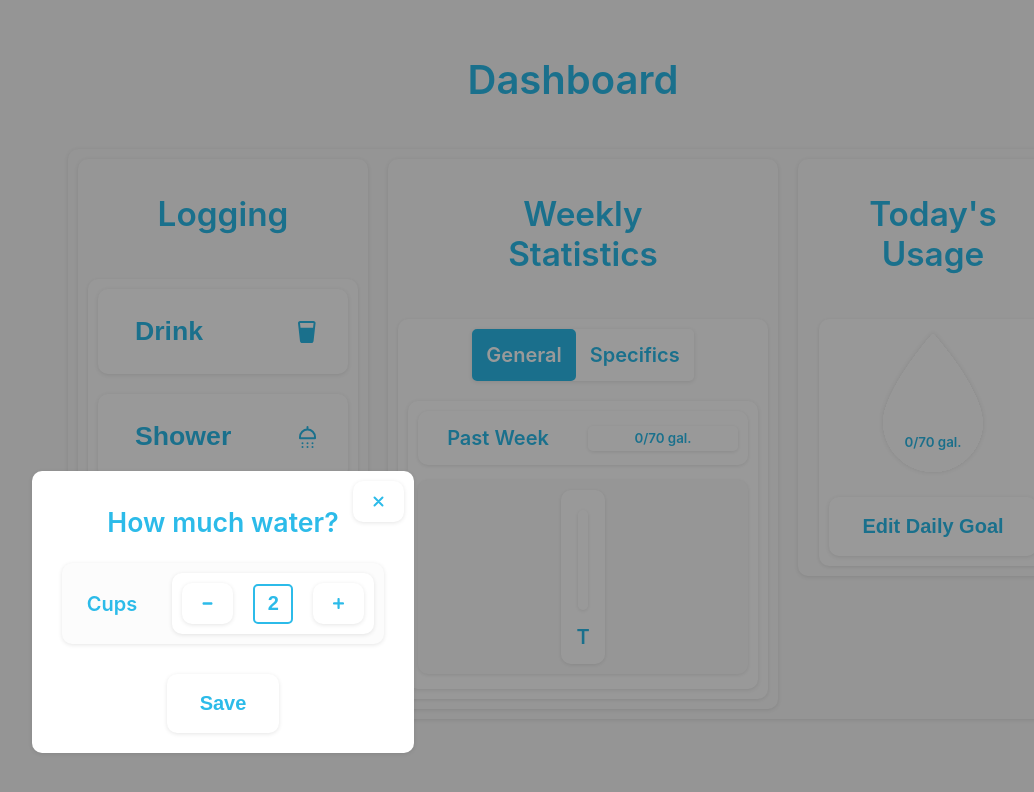
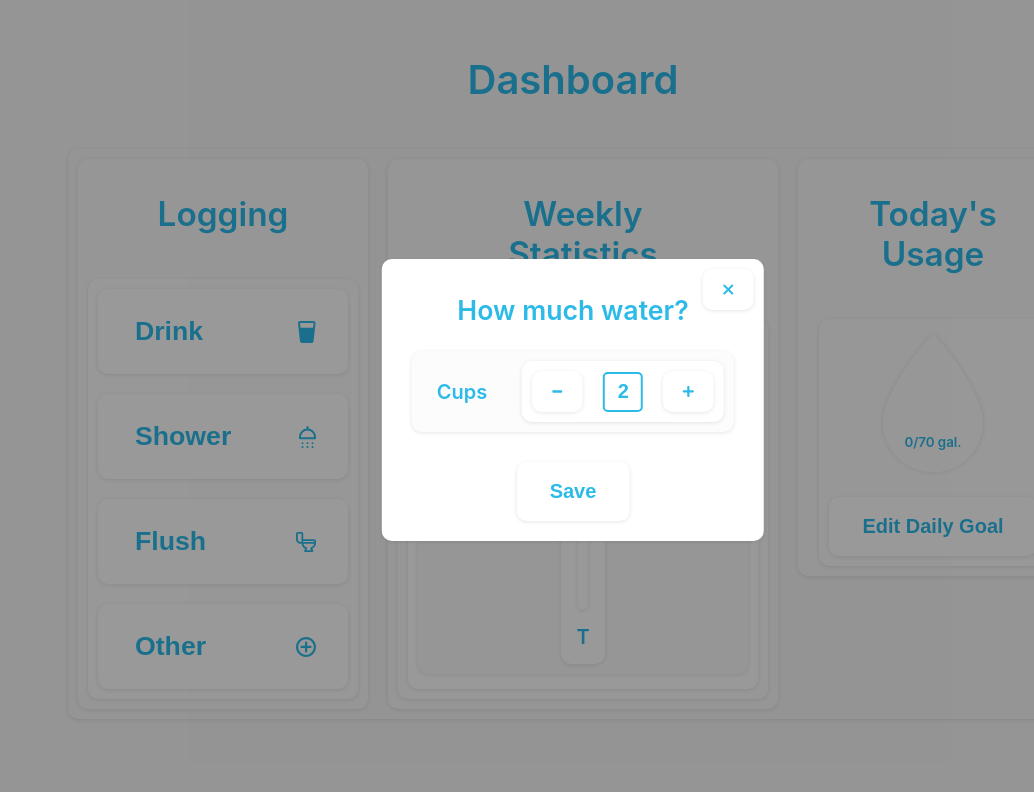
Before and after one commit to mr-mph/WaterTrackr, a React (Vite) app: page / in a window 1280 px wide. Both pictures are taken after a click on the button "Drink". Shown: the top 792 px of the page, without its empty margins (67-1101 px from the left). Built offline with nearby package versions, Linux system fonts and the light colour scheme.

Commit message:
attempt to fix modal positioning

```diff
--- a/src/index.scss
+++ b/src/index.scss
@@ -203,9 +203,12 @@ svg {
 .modal {
   padding: 10px;
   background: #fff;
-  position: absolute;
-  margin: 15% auto;
+  position: fixed;
   z-index: 2;
+  top: 50%;
+  left: 50%;
+  margin: 0 auto;
+  translate: -50% -50%;
 }
 
 .modal-background {
```
